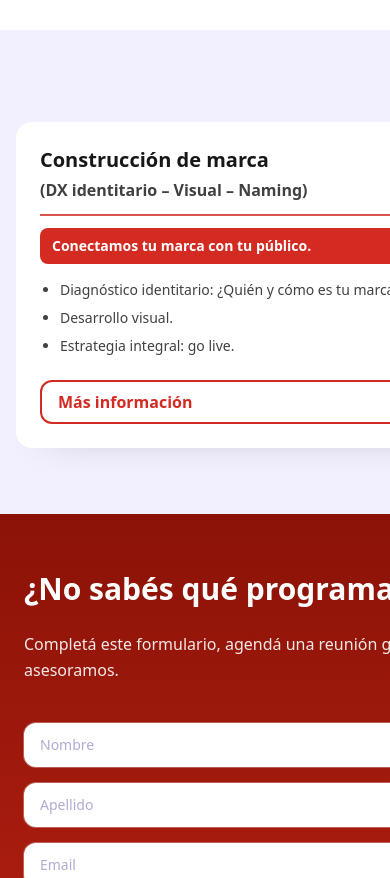
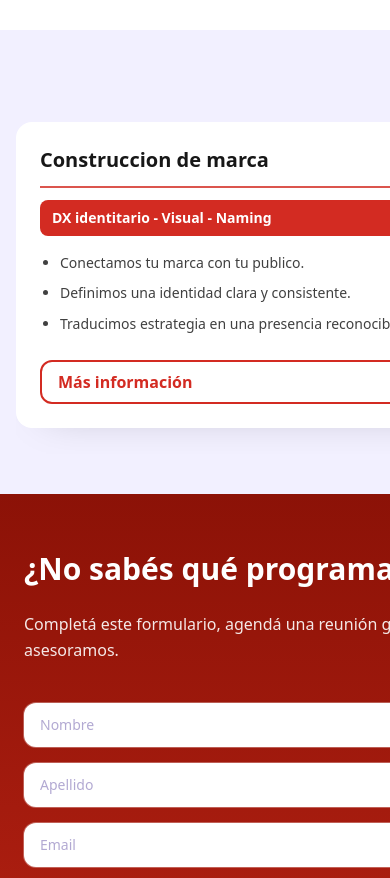
Before and after one commit to infousinacreativa-dev/pruebaTecnicoConFilterCustomHooks, a React (Vite) app in the folder componentesUiTailwinds/: page / in a window 390 px wide. Shown: the part 840-1718 px from the top of the page. Built offline with nearby package versions, Linux system fonts and the light colour scheme.

Commit message:
cambios cards programas

```diff
--- a/componentesUiTailwinds/src/componentes/viceComponents/bloqueForms/CtaProgramas.jsx
+++ b/componentesUiTailwinds/src/componentes/viceComponents/bloqueForms/CtaProgramas.jsx
@@ -39,7 +39,7 @@ export function CtaProgramas() {
     };
 
     return (
-        <section className="w-full">
+        <section id="formulario-programas" className="w-full">
             <div className="w-full bg-gradient-to-b from-[#8C1207] to-[#D92E1D]">
                 <div className="mx-auto max-w-7xl px-6 py-14 sm:px-10 lg:py-20">
                     <div className="grid items-start gap-10 lg:grid-cols-2 lg:gap-14">
--- a/componentesUiTailwinds/src/componentes/viceComponents/bloquePrograma/programas/ProgramaCard.jsx
+++ b/componentesUiTailwinds/src/componentes/viceComponents/bloquePrograma/programas/ProgramaCard.jsx
@@ -1,29 +1,39 @@
 // src/components/programas/ProgramaCard.jsx
 import { ArrowUpRight } from "lucide-react";
 
+const priceFormatter = new Intl.NumberFormat("es-AR", {
+  style: "currency",
+  currency: "ARS",
+  maximumFractionDigits: 0,
+});
+
 export function ProgramaCard({ programa, onMore }) {
+  const shortDescriptionItems = Array.isArray(programa.descripcionCorta)
+    ? programa.descripcionCorta
+    : [programa.descripcionCorta].filter(Boolean);
+
   return (
-    <article className="h-full rounded-2xl bg-white p-6 shadow-[0_14px_40px_-30px_rgba(0,0,0,0.25)] md:p-8">
-      <h4 className="text-xl font-extrabold text-neutral-900 md:text-2xl">
-        {programa.titulo}
-      </h4>
+    <article className="relative h-full rounded-2xl bg-white p-6 shadow-[0_14px_40px_-30px_rgba(0,0,0,0.25)] md:p-8">
+      <div className="flex items-start justify-between gap-4">
+        <h4 className="max-w-[70%] text-xl font-extrabold text-neutral-900 md:text-2xl">
+          {programa.title}
+        </h4>
 
-      {programa.subtitulo ? (
-        <p className="mt-1 font-semibold text-neutral-700">
-          {programa.subtitulo}
+        <p className="shrink-0 pt-0.5 text-right font-semibold text-neutral-700">
+          {priceFormatter.format(programa.precio ?? 0)}
         </p>
-      ) : null}
+      </div>
 
       <div className="mt-3 h-[2px] w-full bg-[#d32b22]/80" />
 
       {/* faja roja */}
       <div className="mt-3 w-full inline-block rounded-lg bg-[#d32b22] px-3 py-2 text-sm font-semibold text-white">
-        {programa.resumen}
+        {programa.objetivo}
       </div>
 
-      <ul className="mt-4 list-disc space-y-2 pl-5 text-sm text-neutral-700">
-        {programa.bullets?.map((b, i) => (
-          <li key={i}>{b}</li>
+      <ul className="mt-4 list-disc space-y-2 pl-5 text-sm leading-relaxed text-neutral-700">
+        {shortDescriptionItems.map((item, index) => (
+          <li key={index}>{item}</li>
         ))}
       </ul>
 
--- a/componentesUiTailwinds/src/componentes/viceComponents/bloquePrograma/programas/ProgramasCarousel.jsx
+++ b/componentesUiTailwinds/src/componentes/viceComponents/bloquePrograma/programas/ProgramasCarousel.jsx
@@ -10,19 +10,27 @@ import { ProgramaModal } from "./ProgramaModal";
 import { SortDropdown } from "./SortDropdown";
 
 export function ProgramasCarousel({ programas = [] }) {
-  const [sort, setSort] = useState("popularidad");
+  const [filter, setFilter] = useState("all");
   const [open, setOpen] = useState(false);
-  const [selected, setSelected] = useState(null);
+  const [selectedSlug, setSelectedSlug] = useState(null);
+
+  const activeProgramas = useMemo(
+    () => programas.filter((programa) => programa.active !== false),
+    [programas]
+  );
 
   const data = useMemo(() => {
-    const copy = [...programas];
-    if (sort === "externa") return copy.filter((p) => p.categoria?.includes("externa"));
-    if (sort === "interna") return copy.filter((p) => p.categoria?.includes("interna"));
-    return copy;
-  }, [programas, sort]);
+    if (filter === "all") return activeProgramas;
+    return activeProgramas.filter((programa) => programa.filtros?.includes(filter));
+  }, [activeProgramas, filter]);
 
-  const onMore = (p) => {
-    setSelected(p);
+  const selected = useMemo(
+    () => activeProgramas.find((programa) => programa.slug === selectedSlug) ?? null,
+    [activeProgramas, selectedSlug]
+  );
+
+  const onMore = (slug) => {
+    setSelectedSlug(slug);
     setOpen(true);
   };
 
@@ -30,7 +38,7 @@ export function ProgramasCarousel({ programas = [] }) {
     <section className="w-full bg-[#f2f0ff] py-10">
       <div className="mx-auto w-full max-w-6xl px-4">
         <div className="mb-5 flex items-center justify-end">
-          <SortDropdown value={sort} onChange={setSort} />
+          <SortDropdown value={filter} onChange={setFilter} />
         </div>
 
         <Swiper
@@ -41,22 +49,29 @@ export function ProgramasCarousel({ programas = [] }) {
           breakpoints={{
             768: { slidesPerView: 2 },
           }}
-          loop={data.length > 2} // opcional, pero ayuda a que “se sienta” más carrusel
+          loop={data.length > 2}
           pagination={{
             clickable: true,
             renderBullet: (index, className) =>
               `<span class="${className} prog-bullet"></span>`,
           }}
         >
-          {data.map((p) => (
-            <SwiperSlide key={p.id} className="h-auto">
-              <ProgramaCard programa={p} onMore={() => onMore(p)} />
+          {data.map((programa) => (
+            <SwiperSlide key={programa.slug} className="h-auto">
+              <ProgramaCard
+                programa={programa}
+                onMore={() => onMore(programa.slug)}
+              />
             </SwiperSlide>
           ))}
         </Swiper>
       </div>
 
-      <ProgramaModal open={open} onClose={() => setOpen(false)} programa={selected} />
+      <ProgramaModal
+        open={open}
+        onClose={() => setOpen(false)}
+        programa={selected}
+      />
     </section>
   );
 }
--- a/componentesUiTailwinds/src/componentes/viceComponents/data/programas.js
+++ b/componentesUiTailwinds/src/componentes/viceComponents/data/programas.js
@@ -1,101 +1,163 @@
 // src/data/programas.js
 export const programas = [
   {
-    id: "marca",
-    categoria: "Comunicación externa",
-    titulo: "Construcción de marca",
-    subtitulo: "(DX identitario – Visual – Naming)",
-    resumen: "Conectamos tu marca con tu público.",
-    bullets: [
-      "Diagnóstico identitario: ¿Quién y cómo es tu marca?",
-      "Desarrollo visual.",
-      "Estrategia integral: go live.",
+    title: "Construccion de marca",
+    slug: "construccion-de-marca",
+    objetivo: "DX identitario - Visual - Naming",
+    precio: 125000,
+    descripcionCorta: [
+      "Conectamos tu marca con tu publico.",
+      "Definimos una identidad clara y consistente.",
+      "Traducimos estrategia en una presencia reconocible.",
     ],
-    descripcion:
-      "Acompañamos a tu organización a descubrir y definir su identidad de marca. A través de un diagnóstico co-construido, trabajamos tu diferencia, tus valores y tus objetivos para transformarlos en una marca sólida y coherente.",
-    modulos: [
-      { titulo: "Diagnóstico identitario", texto: "(propósito, valores, atributos, diferenciadores)." },
-      { titulo: "Desarrollo de identidad visual", texto: "(logo, paleta, tipografías, sistema gráfico)." },
-      { titulo: "Desarrollo de identidad verbal", texto: "(tono de voz, estilo, mensajes clave)." },
-      { titulo: "Definición de públicos", texto: "y mapa de públicos." },
-      { titulo: "Naming y racional", texto: "de nombre (si aplica)." },
+    tituloDetalle: "Construccion de marca para organizaciones con identidad clara",
+    descripcionLarga:
+      "Acompanamos a tu organizacion a descubrir y definir su identidad de marca. A traves de un diagnostico co-construido, trabajamos tu diferencia, tus valores y tus objetivos para transformarlos en una marca solida y coherente.",
+    bloquePasos: [
+      {
+        title: "Diagnostico identitario",
+        description: "Proposito, valores, atributos y diferenciadores de la marca.",
+        order: 1,
+      },
+      {
+        title: "Desarrollo de identidad visual",
+        description: "Logo, paleta, tipografias y sistema grafico.",
+        order: 2,
+      },
+      {
+        title: "Desarrollo de identidad verbal",
+        description: "Tono de voz, estilo y mensajes clave para comunicar.",
+        order: 3,
+      },
     ],
-    descargaLabel: "Descargá la presentación del programa para más información haciendo click aquí",
-    descargaHref: "#",
-    destacada: false,
-  },
-
-  {
-    id: "rrss",
-    categoria: "Comunicación externa",
-    titulo: "Gestión estratégica de redes sociales",
-    subtitulo: "",
-    resumen: "Diseñamos y gestionamos una estrategia de redes orientada a tus objetivos y audiencias.",
-    bullets: ["Planificación", "Ejecución", "Servicio mensual"],
-    descripcion:
-      "Gestionamos tus redes con propósito: desarrollamos estrategia, pilares de contenido, planificaciones mensuales y ejecución de piezas para comunicar con claridad, coherencia y autenticidad.",
-    modulos: [
-      { titulo: "Diagnóstico", texto: "de la situación actual de presencia digital." },
-      { titulo: "Armado estrategia", texto: "general de redes." },
-      { titulo: "Definición", texto: "de pilares de contenido." },
-      { titulo: "Calendarios", texto: "y planificaciones mensuales." },
-      { titulo: "Gestión", texto: "y administración de perfiles." },
-      { titulo: "Métricas", texto: "e informes periódicos." },
-    ],
-    extraNota: "Se le pueden sumar adicionales como producción de contenido.",
-    descargaLabel: "Descargá la presentación del programa para más información haciendo click aquí",
-    descargaHref: "#",
-    destacada: false,
+    pdf: {
+      storageKey: "#",
+      originalName: "construccion-de-marca.pdf",
+      mimeType: "application/pdf",
+      size: 0,
+    },
+    filtros: ["Posicionamiento & Marca", "Más elegidos"],
+    active: true,
+    featured: true,
   },
   {
-    id: "marca",
-    categoria: "Comunicación externa",
-    titulo: "Construcción de marca",
-    subtitulo: "(DX identitario – Visual – Naming)",
-    resumen: "Conectamos tu marca con tu público.",
-    bullets: [
-      "Diagnóstico identitario: ¿Quién y cómo es tu marca?",
-      "Desarrollo visual.",
-      "Estrategia integral: go live.",
+    title: "Gestion estrategica de redes sociales",
+    slug: "gestion-estrategica-de-redes-sociales",
+    objetivo: "Planificacion - Ejecucion - Servicio mensual",
+    precio: 98000,
+    descripcionCorta: [
+      "Disenamos una estrategia de redes orientada a tus objetivos.",
+      "Planificamos contenidos segun audiencias y canales.",
+      "Gestionamos ejecucion y seguimiento mensual.",
     ],
-    descripcion:
-      "Acompañamos a tu organización a descubrir y definir su identidad de marca. A través de un diagnóstico co-construido, trabajamos tu diferencia, tus valores y tus objetivos para transformarlos en una marca sólida y coherente.",
-    modulos: [
-      { titulo: "Diagnóstico identitario", texto: "(propósito, valores, atributos, diferenciadores)." },
-      { titulo: "Desarrollo de identidad visual", texto: "(logo, paleta, tipografías, sistema gráfico)." },
-      { titulo: "Desarrollo de identidad verbal", texto: "(tono de voz, estilo, mensajes clave)." },
-      { titulo: "Definición de públicos", texto: "y mapa de públicos." },
-      { titulo: "Naming y racional", texto: "de nombre (si aplica)." },
+    tituloDetalle: "Gestion estrategica de redes sociales alineada a tus objetivos",
+    descripcionLarga:
+      "Gestionamos tus redes con proposito: desarrollamos estrategia, pilares de contenido, planificaciones mensuales y ejecucion de piezas para comunicar con claridad, coherencia y autenticidad.",
+    bloquePasos: [
+      {
+        title: "Diagnostico",
+        description: "Analisis de la situacion actual de presencia digital.",
+        order: 1,
+      },
+      {
+        title: "Armado de estrategia",
+        description: "Definicion de pilares, calendario y lineamientos de contenido.",
+        order: 2,
+      },
+      {
+        title: "Gestion y metricas",
+        description: "Administracion de perfiles, seguimiento e informes periodicos.",
+        order: 3,
+      },
     ],
-    descargaLabel: "Descargá la presentación del programa para más información haciendo click aquí",
-    descargaHref: "#",
-    destacada: false,
+    pdf: {
+      storageKey: "#",
+      originalName: "gestion-redes-sociales.pdf",
+      mimeType: "application/pdf",
+      size: 0,
+    },
+    filtros: ["Impacto & Creatividad", "Programas cortos"],
+    active: true,
+    featured: false,
   },
-
   {
-    id: "rrss",
-    categoria: "Comunicación externa",
-    titulo: "Gestión estratégica de redes sociales",
-    subtitulo: "",
-    resumen: "Diseñamos y gestionamos una estrategia de redes orientada a tus objetivos y audiencias.",
-    bullets: ["Planificación", "Ejecución", "Servicio mensual"],
-    descripcion:
-      "Gestionamos tus redes con propósito: desarrollamos estrategia, pilares de contenido, planificaciones mensuales y ejecución de piezas para comunicar con claridad, coherencia y autenticidad.",
-    modulos: [
-      { titulo: "Diagnóstico", texto: "de la situación actual de presencia digital." },
-      { titulo: "Armado estrategia", texto: "general de redes." },
-      { titulo: "Definición", texto: "de pilares de contenido." },
-      { titulo: "Calendarios", texto: "y planificaciones mensuales." },
-      { titulo: "Gestión", texto: "y administración de perfiles." },
-      { titulo: "Métricas", texto: "e informes periódicos." },
+    title: "Marca empleadora",
+    slug: "marca-empleadora",
+    objetivo: "Propuesta de valor - Narrativa - Activacion",
+    precio: 132000,
+    descripcionCorta: [
+      "Fortalecemos la percepcion de tu organizacion.",
+      "Atraemos talento con una propuesta de valor clara.",
+      "Mejoramos consistencia entre cultura y comunicacion.",
     ],
-    extraNota: "Se le pueden sumar adicionales como producción de contenido.",
-    descargaLabel: "Descargá la presentación del programa para más información haciendo click aquí",
-    descargaHref: "#",
-    destacada: false,
+    tituloDetalle: "Marca empleadora con propuesta de valor y relato consistente",
+    descripcionLarga:
+      "Disenamos una estrategia integral de marca empleadora para alinear cultura, atraccion y comunicacion. Definimos una propuesta de valor clara y una narrativa que conecte con las personas correctas.",
+    bloquePasos: [
+      {
+        title: "Relevamiento cultural",
+        description: "Identificacion de atributos internos y percepciones actuales.",
+        order: 1,
+      },
+      {
+        title: "EVP",
+        description: "Construccion de la propuesta de valor al colaborador.",
+        order: 2,
+      },
+      {
+        title: "Plan de activacion",
+        description: "Mensajes, canales y acciones para visibilizar la marca empleadora.",
+        order: 3,
+      },
+    ],
+    pdf: {
+      storageKey: "#",
+      originalName: "marca-empleadora.pdf",
+      mimeType: "application/pdf",
+      size: 0,
+    },
+    filtros: ["Experiencia & Personas", "Más elegidos"],
+    active: true,
+    featured: true,
   },
-
-
-  // ✅ Sumá los demás programas con el mismo formato:
-  // Marca Empleadora, Diagnóstico y Plan de Comunicación Interna, Ecosistema de Canales, etc.
+  {
+    title: "Diagnostico y plan de comunicacion interna",
+    slug: "diagnostico-y-plan-de-comunicacion-interna",
+    objetivo: "Analisis - Priorizacion - Hoja de ruta",
+    precio: 110000,
+    descripcionCorta: [
+      "Ordenamos la comunicacion interna de tu organizacion.",
+      "Mejoramos alineacion entre mensajes, canales y equipos.",
+      "Definimos una hoja de ruta accionable.",
+    ],
+    tituloDetalle: "Diagnostico y plan de comunicacion interna orientado a resultados",
+    descripcionLarga:
+      "Revisamos el ecosistema de comunicacion interna de la organizacion, detectamos brechas y definimos un plan accionable para mejorar procesos, canales y experiencia de las personas.",
+    bloquePasos: [
+      {
+        title: "Analisis del ecosistema actual",
+        description: "Revision de canales, audiencias, mensajes y frecuencia.",
+        order: 1,
+      },
+      {
+        title: "Deteccion de oportunidades",
+        description: "Identificacion de brechas criticas y quick wins.",
+        order: 2,
+      },
+      {
+        title: "Plan de accion",
+        description: "Priorizacion, cronograma y recomendaciones de implementacion.",
+        order: 3,
+      },
+    ],
+    pdf: {
+      storageKey: "#",
+      originalName: "diagnostico-comunicacion-interna.pdf",
+      mimeType: "application/pdf",
+      size: 0,
+    },
+    filtros: ["Cultura & Transformación", "Experiencia & Personas"],
+    active: true,
+    featured: false,
+  },
 ];
```
Also changed, not shown: componentesUiTailwinds/src/componentes/viceComponents/bloquePrograma/programas/ProgramaModal.jsx (+36 -30 lines), componentesUiTailwinds/src/componentes/viceComponents/bloquePrograma/programas/SortDropdown.jsx (+11 -10 lines).
